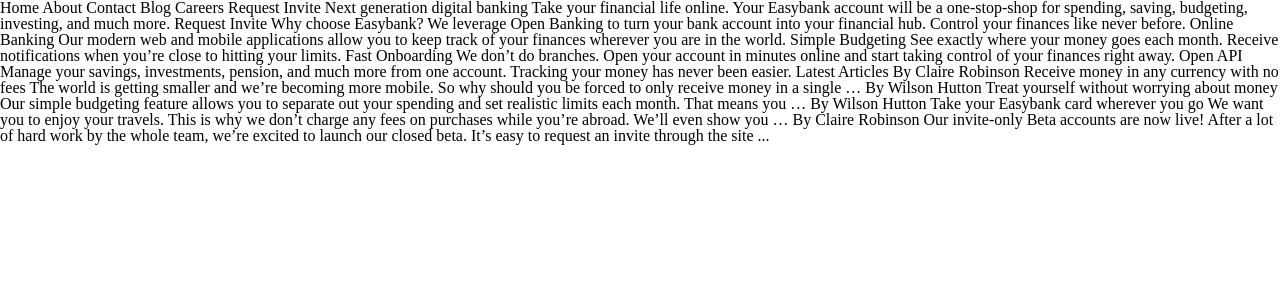
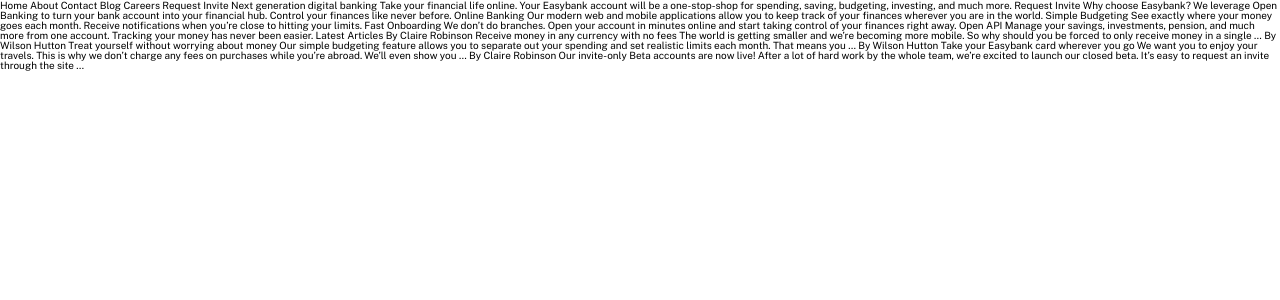
Before and after one commit to hakeem-jc/easy-bank, a React (Create React App) app: page / in a window 1280 px wide. Shown: the top 300 px of the page. Built offline with nearby package versions, Linux system fonts and the light colour scheme.

Commit message:
Add global styles

```diff
--- a/src/index.css
+++ b/src/index.css
@@ -1,6 +1,13 @@
 @import url("reset.css");
+@import url('https://fonts.googleapis.com/css2?family=Public+Sans:wght@300;400;700&display=swap');
 
 body {
   -webkit-font-smoothing: antialiased;
   -moz-osx-font-smoothing: grayscale;
+  font-family: 'Public Sans', sans-serif;
+  font-size: 62.5%;
 }
+
+p {
+  font-size: 1.8rem;
+}
```
